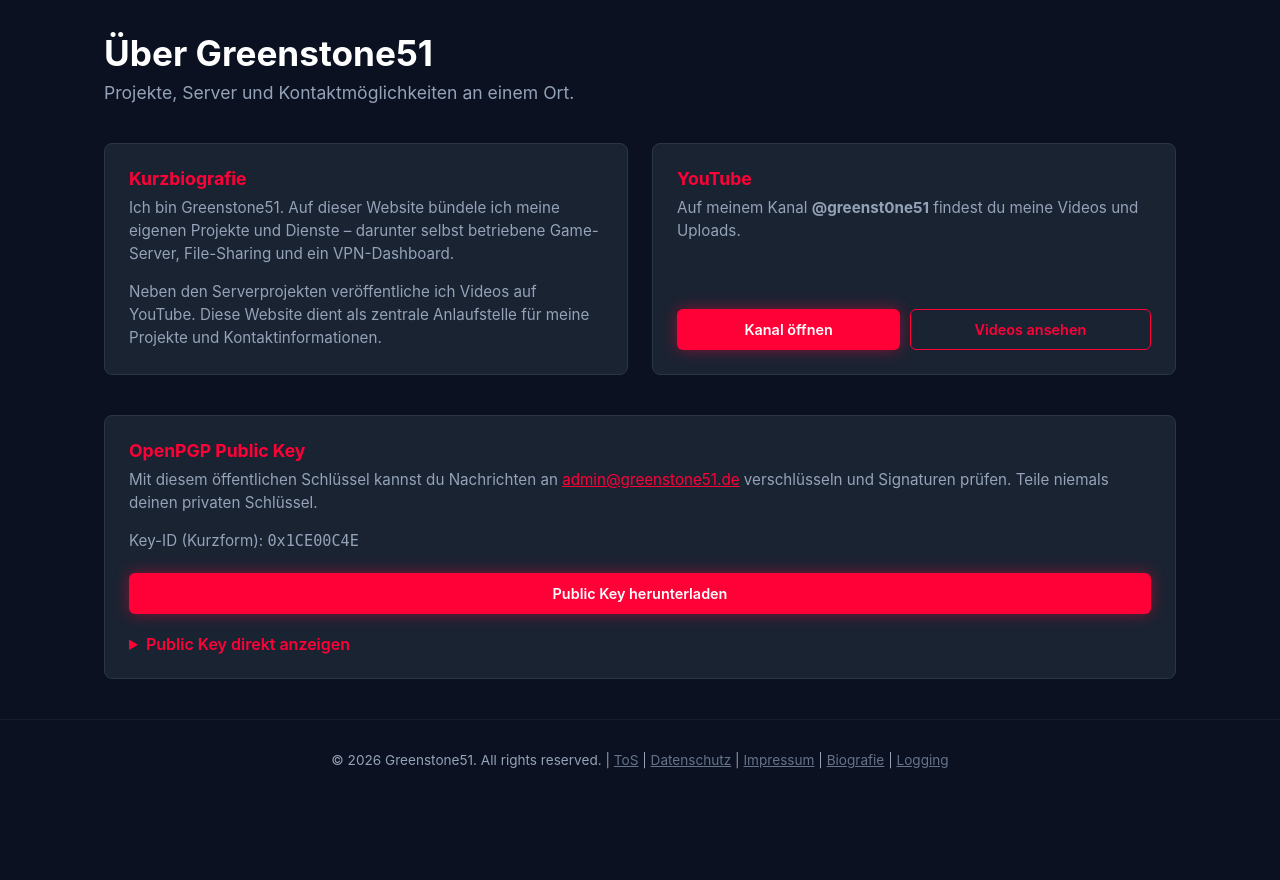
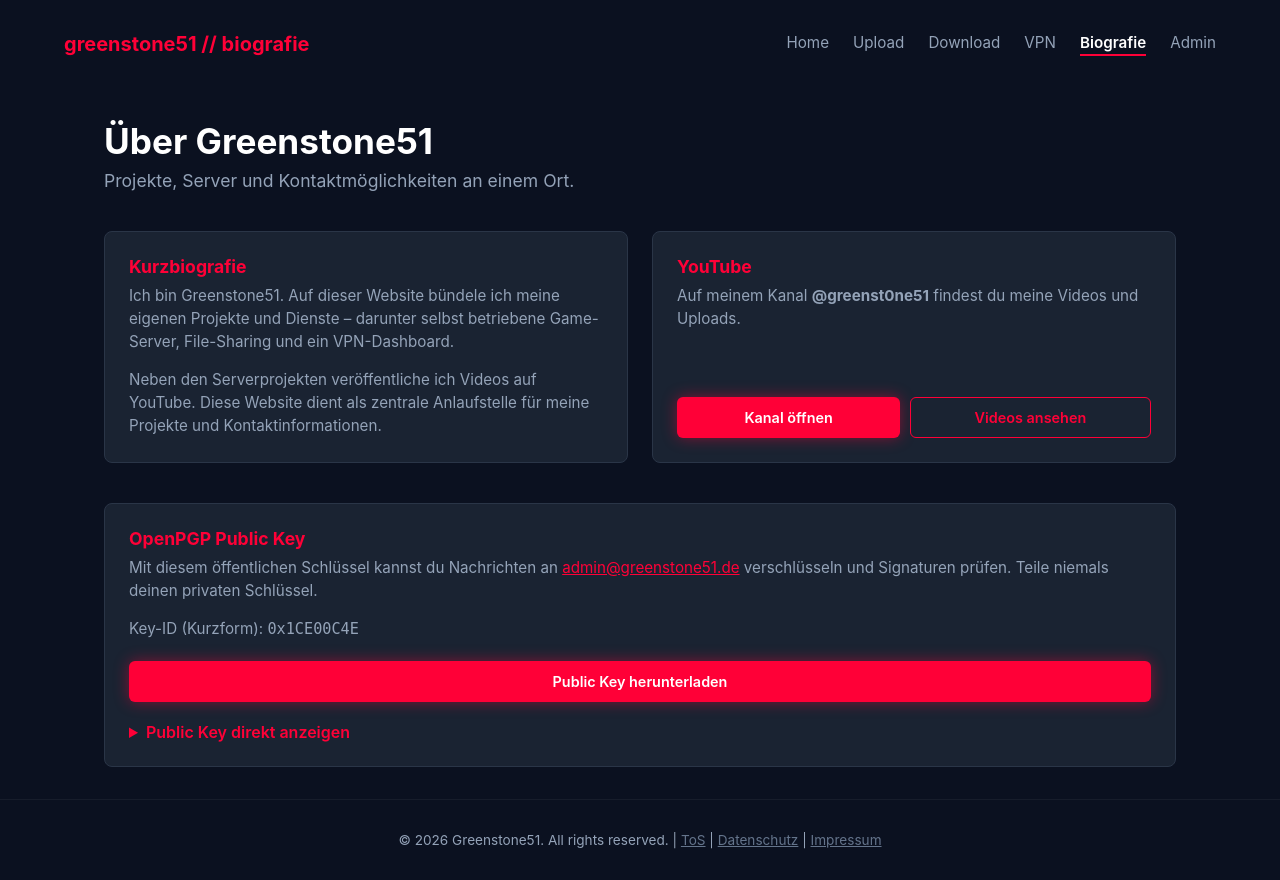
Before and after one commit to Greenstone51/Website, a Flask app: page /bio in a window 1280 px wide. Before the commit the page ends 769 px from the top, so only its background shows below. Run offline with Flask 3, Linux system fonts and the light colour scheme.

Commit message:
Use shared header and footer on biography page

```diff
--- a/templates/bio.html
+++ b/templates/bio.html
@@ -6,12 +6,11 @@
     <meta name="description" content="Biografie, Projekte, YouTube-Kanal und OpenPGP-Public-Key von Greenstone51.">
     <title>Greenstone51 // Biografie</title>
     <link rel="icon" type="image/svg+xml" href="/static/favicon.svg">
-    <link rel="stylesheet" href="/static/style.css?v=21">
+    <link rel="stylesheet" href="/static/style.css?v=22">
 </head>
 <body>
-    {% set active_page = 'bio' %}
-    {% set page_label = 'biografie' %}
-    {% include 'partials/nav.html' %}
+    {% from 'partials/nav.html' import site_header, site_footer %}
+    {{ site_header('bio', 'biografie') }}
     <main>
         <div class="page-header"><h1 class="page-title">Über Greenstone51</h1><p class="page-subtitle">Projekte, Server und Kontaktmöglichkeiten an einem Ort.</p></div>
         <div class="grid bio-grid">
@@ -51,13 +50,6 @@ zwJrPfmtSbpjBgEAk1onmlWy1O21QZE4xU6l/AlynC70JrtV8gdjv69xUQ8=
 </pre></details>
         </section>
     </main>
-    <footer>
-        &copy; 2026 Greenstone51. All rights reserved. |
-        <a href="/tos" class="footer-link">ToS</a> |
-        <a href="/datenschutz" class="footer-link">Datenschutz</a> |
-        <a href="/impressum" class="footer-link">Impressum</a> |
-        <a href="/bio" class="footer-link">Biografie</a> |
-        <a href="/logging" class="footer-link">Logging</a>
-    </footer>
+    {{ site_footer() }}
 </body>
 </html>
```
